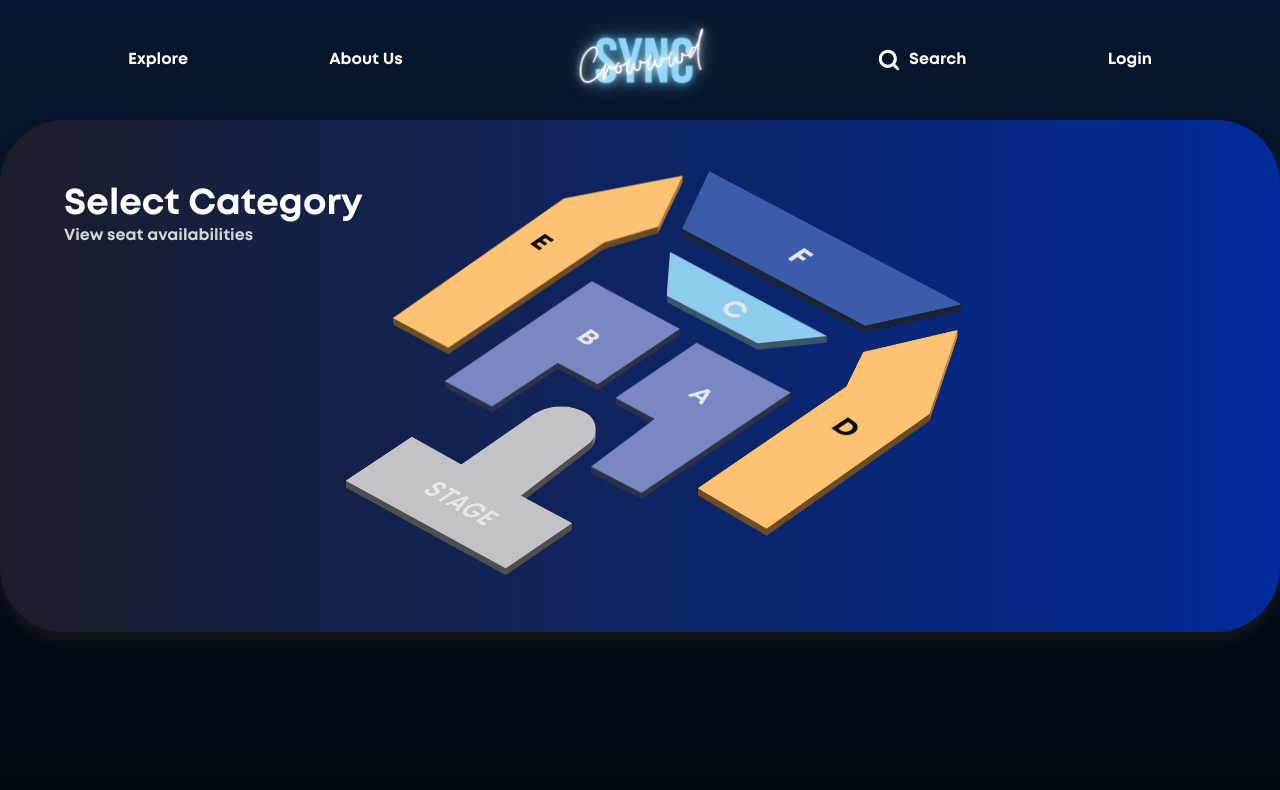
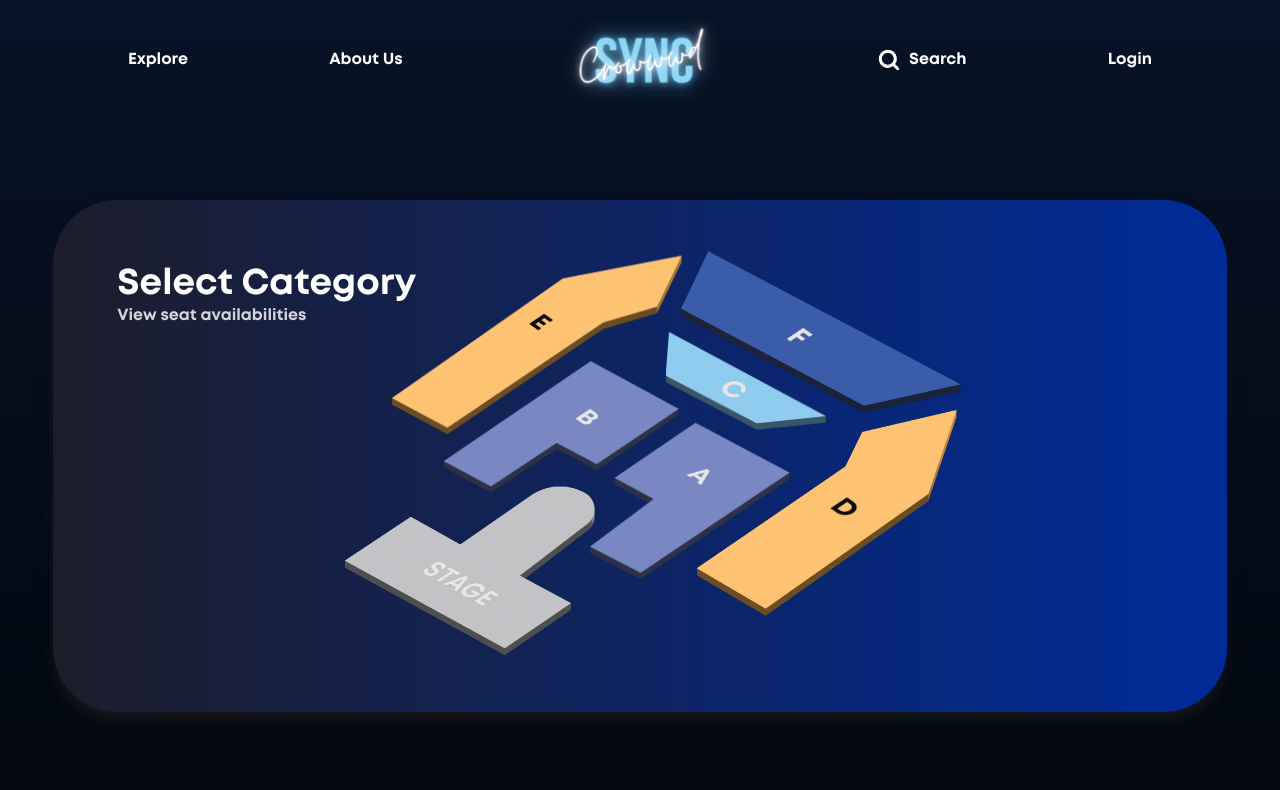
Before and after one commit to swiifttay/crowwwd, a Next.js app in the folder frontend/: page /Ticket/1 in a window 1280 px wide. Shown: the top 790 px of the page. Built offline with nearby package versions, Linux system fonts and the light colour scheme; no server answers.

Commit message:
feat: overall colour change darker

```diff
--- a/frontend/src/app/Ticket/[eventId]/page.tsx
+++ b/frontend/src/app/Ticket/[eventId]/page.tsx
@@ -26,7 +26,7 @@ export default function Ticket({ params }: { params: { eventId: string } }) {
     }
     //Call fetchEvent();
     fetchEvent();
-  });
+  }, []);
 
   //For effect of scrolling to ticket details once category selected
   useEffect(() => {
@@ -41,7 +41,7 @@ export default function Ticket({ params }: { params: { eventId: string } }) {
 
   return (
     <main className="w-full">
-      <figure className="relative flex justify-center items-center bg-gradient-to-r from-theme-accent to-theme-blue-40 w-full h-[32rem] rounded-[4rem] shadow-lg shadow-zinc-900">
+      <figure className="w-11/12 mx-auto my-20 relative flex justify-center items-center bg-gradient-to-r from-theme-accent to-theme-blue-40 h-[32rem] rounded-[4rem] shadow-lg shadow-zinc-900">
         <figcaption className="absolute left-0 top-0 p-16 hidden md:block">
           <h1 className="font-black text-4xl">Select Category</h1>
           <h3 className="font-bold text-zinc-300">View seat availabilities</h3>
--- a/frontend/src/app/axios/seats.ts
+++ b/frontend/src/app/axios/seats.ts
@@ -0,0 +1,22 @@
+import axios from "axios";
+
+const api = axios.create({
+  //TODO: backend to provide
+  baseURL: "http://localhost:8080/api",
+});
+
+export const getSeatsByEventAndCategory = async (
+  eventId: string,
+  category: string,
+  numSeats: number
+) => {
+  try {
+    const res = await api.get("/seat/findSeats", {
+      params: { eventId: eventId, category: category, numSeats: numSeats },
+    });
+  } catch (error) {
+    console.log(error);
+  }
+};
+
+export const postConfirmSeats() = async ()
--- a/frontend/src/app/explore/page.tsx
+++ b/frontend/src/app/explore/page.tsx
@@ -16,7 +16,7 @@ export interface Event {
   eventImageName: string
   venue: string | null;
   categories: string[];
-  artist: { name: string };
+  artistName: string;
   dates: string[];
   description: string;
 }
@@ -53,7 +53,7 @@ export default function Explore() {
   const queriedEvents = events?.filter(
     (event) =>
       event.name.toLocaleLowerCase().indexOf(query) !== -1 ||
-      event.artist.name.toLocaleLowerCase().indexOf(query) !== -1,
+      event.artistName.toLocaleLowerCase().indexOf(query) !== -1,
   );
 
   //---------- Set Selected Categories ----------
--- a/frontend/src/app/globals.css
+++ b/frontend/src/app/globals.css
@@ -7,15 +7,15 @@
   --background-start-rgb: 214, 219, 220;
   --background-end-rgb: 255, 255, 255;  */
   --foreground-rgb: 255, 255, 255;
-  --background-start-rgb: 7, 23, 47;
+  --background-start-rgb: 6, 18, 38;
   --background-end-rgb: 0, 0, 0;
 }
 
 @media (prefers-color-scheme: dark) {
   :root {
     --foreground-rgb: 255, 255, 255;
-    --background-start-rgb: 7, 23, 47;
-    --background-end-rgb: 7, 23, 47;
+    --background-start-rgb: 6, 18, 38;
+    --background-end-rgb: 6, 18, 38;
   }
 }
 
@@ -39,3 +39,4 @@ body {
 }
 
 /*7, 23, 47*/
+/*7, 23, 47*/
--- a/frontend/tailwind.config.ts
+++ b/frontend/tailwind.config.ts
@@ -12,13 +12,13 @@ const config: Config = {
         "gradient-radial": "radial-gradient(var(--tw-gradient-stops))",
         "gradient-conic":
           "conic-gradient(from 180deg at 50% 50%, var(--tw-gradient-stops))",
-        hero: "radial-gradient(circle at center, rgba(5, 16, 33, 0.4) 20%, rgba(7, 23, 47, 1) 55%), url('/images/home-1.jpg')",
+        hero: "radial-gradient(circle at center, rgba(5, 16, 33, 0.4) 20%, rgba(6, 18, 38, 1) 55%), url('/images/home-1.jpg')",
         "hollow-purple":
           "linear-gradient(to right, rgba(5, 16, 33, 0.5) 1%, rgba(0, 36, 128, 0.8) 90%), url('/images/hollow-purple.jpg')",
         space:
-          "radial-gradient(circle at bottom, rgba(7, 23, 47, 0.1) 10%, rgba(7, 23, 47, 1) 23%), url('/images/space.jpg')",
+          "radial-gradient(circle at bottom, rgba(6, 18, 38, 0.1) 10%, rgba(6, 18, 38, 1) 23%), url('/images/space.jpg')",
         azure:
-          "linear-gradient(to right, rgba(0, 0, 0, 0.2) 10%, rgba(0, 0, 0, 0.3) 90%), url('/videos/imsorry.gif')",
+          "linear-gradient(to right, rgba(0, 0, 0, 0.2) 10%, rgba(0, 0, 0, 0.3) 90%), url('/images/azure.jpg')",
         footer:
           "linear-gradient(89.7deg, rgb(0, 32, 95) 2.8%, rgb(132, 53, 142) 97.8%)",
         login:
@@ -32,7 +32,7 @@ const config: Config = {
         md: "840px",
       },
       colors: {
-        "theme-midnight": "#07172F",
+        "theme-midnight": "#0D0E19",
         "theme-dark-blue": "#001C66",
         "theme-blue": "#0047FF",
         "theme-blue-10": "#0040e6",
@@ -52,4 +52,5 @@ const config: Config = {
 };
 export default config;
 
-// 106,116,130
+
+//07172F
```
